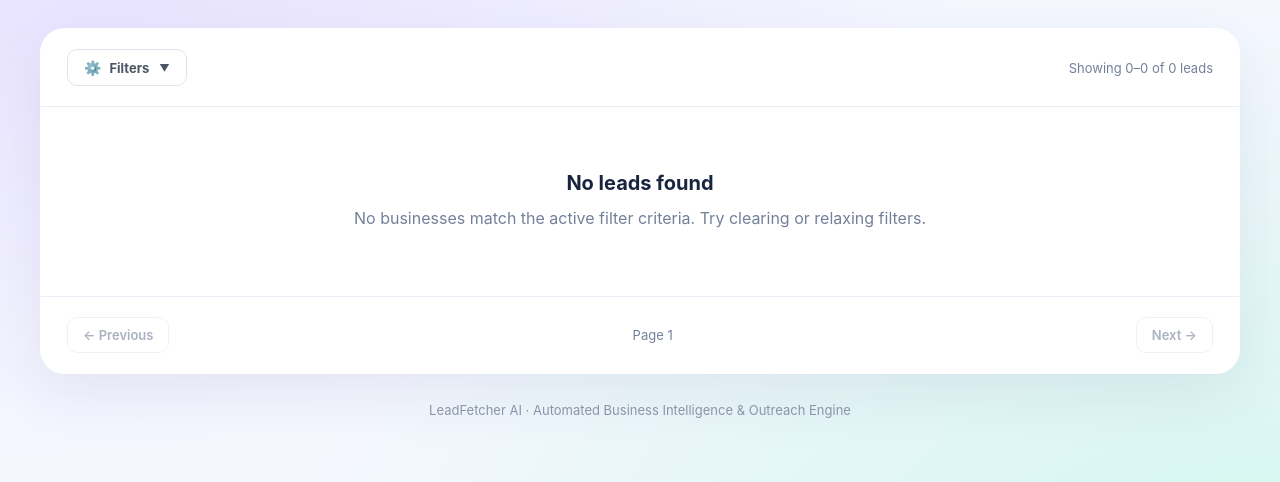
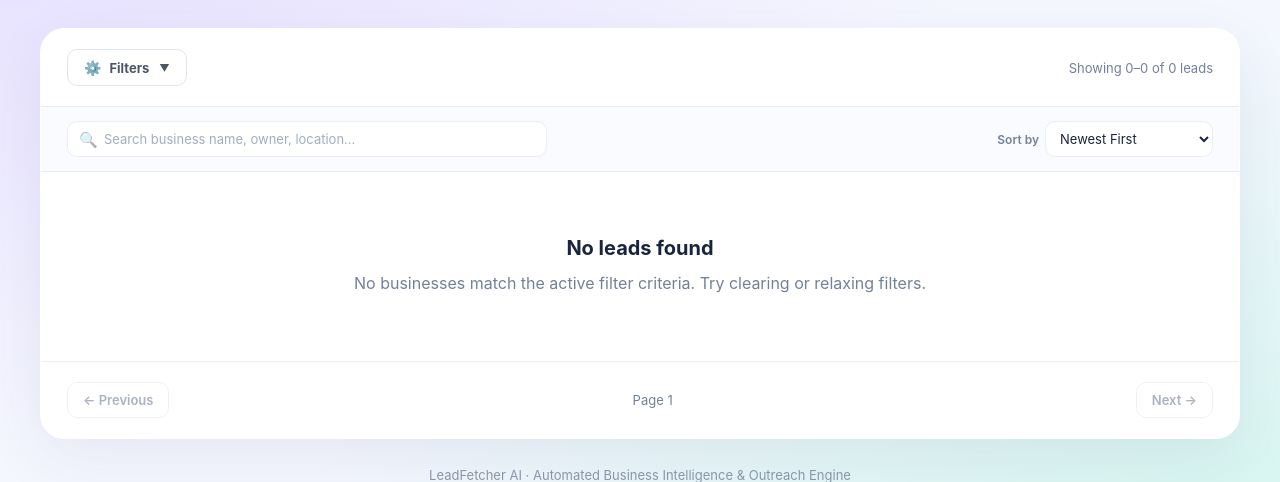
Before and after one commit to RedDevilAkshAy/LeadFetcherAI, a FastAPI app: page /lead/1 in a window 1280 px wide. Shown: the part 168-650 px from the top of the page. Run offline with FastAPI, Linux system fonts and the light colour scheme; data that the repository does not hold is empty.

Commit message:
Search business, sort business added

```diff
--- a/docker-compose.yml
+++ b/docker-compose.yml
@@ -39,6 +39,12 @@ services:
       - NVIDIA_EMBEDDING_MODEL=${NVIDIA_EMBEDDING_MODEL}
       - NVIDIA_MODEL=${NVIDIA_MODEL}
       - NVIDIA_BASE_URL=${NVIDIA_BASE_URL}
+      - ZOHO_CLIENT_ID=${ZOHO_CLIENT_ID:-1000.VZ8ZE3XRVXWNBTAUO36WYMJBFTTX0H}
+      - ZOHO_CLIENT_SECRET=${ZOHO_CLIENT_SECRET}
+      - ZOHO_REFRESH_TOKEN=${ZOHO_REFRESH_TOKEN:-}
+      - ZOHO_ACCOUNTS_DOMAIN=${ZOHO_ACCOUNTS_DOMAIN:-https://accounts.zoho.in}
+      - ZOHO_API_DOMAIN=${ZOHO_API_DOMAIN:-https://www.zohoapis.in}
+      - APP_BASE_URL=${APP_BASE_URL:-http://localhost:8000}
     ports:
       - "8000:8000"
 
--- a/schemas.py
+++ b/schemas.py
@@ -104,3 +104,4 @@ class BasicLeadData(BaseModel):
     characteristic: Optional[str] = None
     rating: Optional[float] = None
     review_count: Optional[int] = None
+    priority: Optional[str] = None  # Flattened from related LeadScore
--- a/server.py
+++ b/server.py
@@ -154,6 +154,8 @@ def get_leads(
     owner_status: str = Query("all"),
     location: Optional[str] = Query(None),
     characteristic: Optional[str] = Query(None),
+    search: Optional[str] = Query(None, description="Search business name, owner, location, or characteristic"),
+    sort_by: str = Query("newest", description="Sort order: newest | oldest | priority_high | priority_low | score_high | score_low | name_az | name_za"),
     limit: int = Query(20, ge=1, le=100),
     offset: int = Query(0, ge=0),
 ):
@@ -162,6 +164,8 @@ def get_leads(
         owner_status=owner_status,
         location=location,
         characteristic=characteristic,
+        search=search,
+        sort_by=sort_by,
         limit=limit,
         offset=offset,
     )
--- a/templates/dashboard.html
+++ b/templates/dashboard.html
@@ -571,6 +571,86 @@ tbody tr:hover {
   overflow-y: auto;
 }
 
+/* Search Bar */
+.search-bar-wrap {
+  display: flex;
+  align-items: center;
+  gap: 8px;
+  padding: 14px 26px;
+  border-bottom: 1px solid var(--line);
+  background: #fafbff;
+}
+.search-input-wrap {
+  position: relative;
+  flex: 1;
+  max-width: 480px;
+}
+.search-input-wrap .search-icon {
+  position: absolute;
+  left: 12px;
+  top: 50%;
+  transform: translateY(-50%);
+  font-size: 15px;
+  pointer-events: none;
+  opacity: 0.5;
+}
+.search-input {
+  width: 100%;
+  padding: 9px 12px 9px 36px;
+  font: inherit;
+  font-size: 13px;
+  border: 1.5px solid var(--line);
+  border-radius: 10px;
+  background: #fff;
+  color: var(--ink);
+  transition: border-color 0.2s;
+  outline: none;
+}
+.search-input:focus {
+  border-color: var(--primary);
+  box-shadow: 0 0 0 3px rgba(105, 84, 232, 0.12);
+}
+.search-input::placeholder { color: #a0aec0; }
+.btn-search-clear {
+  position: absolute;
+  right: 10px;
+  top: 50%;
+  transform: translateY(-50%);
+  background: none;
+  border: none;
+  padding: 2px 4px;
+  cursor: pointer;
+  font-size: 14px;
+  color: #9ca3af;
+  display: none;
+}
+.btn-search-clear:hover { color: var(--danger); }
+.sort-wrap {
+  display: flex;
+  align-items: center;
+  gap: 6px;
+  margin-left: auto;
+}
+.sort-wrap label {
+  font-size: 12px;
+  font-weight: 600;
+  color: var(--muted);
+  white-space: nowrap;
+}
+.sort-select {
+  font: inherit;
+  font-size: 13px;
+  padding: 8px 10px;
+  border: 1.5px solid var(--line);
+  border-radius: 10px;
+  background: #fff;
+  color: var(--ink);
+  cursor: pointer;
+  outline: none;
+  transition: border-color 0.2s;
+}
+.sort-select:focus { border-color: var(--primary); }
+
 /* State & Pagination */
 .state {
   text-align: center;
@@ -675,6 +755,36 @@ footer {
       <span class="count" id="count" role="status" aria-live="polite">Loading leads…</span>
     </div>
 
+    <!-- Search Bar + Sort Row -->
+    <div class="search-bar-wrap">
+      <div class="search-input-wrap">
+        <span class="search-icon">🔍</span>
+        <input
+          type="search"
+          id="search-input"
+          class="search-input"
+          placeholder="Search business name, owner, location…"
+          autocomplete="off"
+          aria-label="Search businesses"
+        >
+        <button type="button" class="btn-search-clear" id="btn-search-clear" title="Clear search" aria-label="Clear search">✕</button>
+      </div>
+
+      <div class="sort-wrap">
+        <label for="sort-select">Sort by</label>
+        <select id="sort-select" class="sort-select" aria-label="Sort leads by">
+          <option value="newest">Newest First</option>
+          <option value="oldest">Oldest First</option>
+          <option value="priority_high">Priority: High → Low</option>
+          <option value="priority_low">Priority: Low → High</option>
+          <option value="score_high">Score: High → Low</option>
+          <option value="score_low">Score: Low → High</option>
+          <option value="name_az">Name A → Z</option>
+          <option value="name_za">Name Z → A</option>
+        </select>
+      </div>
+    </div>
+
     <!-- Stacked Filters Panel (Expandable) -->
     <div id="filters-panel" class="filters-panel" hidden>
       <div class="filters-grid">
@@ -730,9 +840,10 @@ footer {
         <thead>
           <tr>
             <th scope="col" style="width: 32%;">Business</th>
-            <th scope="col" style="width: 22%;">Owner</th>
-            <th scope="col" style="width: 24%;">Website / Contact</th>
-            <th scope="col" style="width: 22%; text-align: right;">Action</th>
+            <th scope="col" style="width: 18%;">Owner</th>
+            <th scope="col" style="width: 14%; text-align: center;">Priority</th>
+            <th scope="col" style="width: 20%;">Website / Contact</th>
+            <th scope="col" style="width: 16%; text-align: right;">Action</th>
           </tr>
         </thead>
         <tbody id="leads-body"></tbody>
@@ -952,6 +1063,9 @@ footer {
 let activeOwner = 'all';
 let activeLocation = 'all';
 let activeCharacteristic = 'all';
+let activeSearch = '';
+let activeSortBy = 'newest';
+let searchDebounceTimer = null;
 let isFiltersOpen = false;
 let offset = 0;
 const PAGE_SIZE = 20;
@@ -990,6 +1104,11 @@ const selectCharacteristic = document.getElementById('filter-characteristic');
 const btnResetFilters = document.getElementById('btn-reset-filters');
 const btnApplyFilters = document.getElementById('btn-apply-filters');
 const filterSummaryText = document.getElementById('filter-summary-text');
+
+// Search & Sort DOM elements
+const searchInput = document.getElementById('search-input');
+const btnSearchClear = document.getElementById('btn-search-clear');
+const sortSelect = document.getElementById('sort-select');
 
 // Details DOM elements
 const btnBack = document.getElementById('btn-back');
@@ -1140,11 +1259,43 @@ function resetAllFilters() {
   ownerButtons.forEach(b => b.setAttribute('aria-pressed', String(b.dataset.owner === 'all')));
   selectLocation.value = 'all';
   selectCharacteristic.value = 'all';
+  // Also clear search
+  activeSearch = '';
+  if (searchInput) { searchInput.value = ''; }
+  if (btnSearchClear) { btnSearchClear.style.display = 'none'; }
   offset = 0;
   updateFilterBadgesAndChips();
   loadLeads();
 }
 btnResetFilters.addEventListener('click', resetAllFilters);
+
+// Search input — debounce 350ms
+searchInput.addEventListener('input', () => {
+  const val = searchInput.value.trim();
+  btnSearchClear.style.display = val ? 'block' : 'none';
+  clearTimeout(searchDebounceTimer);
+  searchDebounceTimer = setTimeout(() => {
+    activeSearch = val;
+    offset = 0;
+    loadLeads();
+  }, 350);
+});
+
+// Clear search button
+btnSearchClear.addEventListener('click', () => {
+  searchInput.value = '';
+  btnSearchClear.style.display = 'none';
+  activeSearch = '';
+  offset = 0;
+  loadLeads();
+});
+
+// Sort select — immediate reload
+sortSelect.addEventListener('change', () => {
+  activeSortBy = sortSelect.value;
+  offset = 0;
+  loadLeads();
+});
 
 // Owner button selection
 ownerButtons.forEach(btn => {
@@ -1268,7 +1419,25 @@ function renderLeads(items) {
     }
     tr.appendChild(tdOwner);
 
-    // 3. Website / Contact cell
+    // 3. Priority cell
+    const tdPriority = document.createElement('td');
+    tdPriority.style.textAlign = 'center';
+    const prio = lead.priority || null;
+    if (prio && !isMissing(prio)) {
+      const prioBadge = document.createElement('span');
+      prioBadge.className = `badge priority-${prio.toLowerCase()}`;
+      prioBadge.textContent = prio;
+      tdPriority.appendChild(prioBadge);
+    } else {
+      const unscored = document.createElement('span');
+      unscored.className = 'badge';
+      unscored.style.cssText = 'background:#f1f5f9;color:#94a3b8;';
+      unscored.textContent = '—';
+      tdPriority.appendChild(unscored);
+    }
+    tr.appendChild(tdPriority);
+
+    // 4. Website / Contact cell
     const tdContact = document.createElement('td');
     const contactWrap = document.createElement('div');
     contactWrap.style.display = 'flex';
@@ -1328,6 +1497,7 @@ async function loadLeads() {
 
   const params = new URLSearchParams({
     owner_status: activeOwner,
+    sort_by: activeSortBy,
     limit: String(PAGE_SIZE),
     offset: String(offset)
   });
@@ -1337,6 +1507,9 @@ async function loadLeads() {
   }
   if (activeCharacteristic && activeCharacteristic !== 'all') {
     params.set('characteristic', activeCharacteristic);
+  }
+  if (activeSearch) {
+    params.set('search', activeSearch);
   }
 
   try {
```
Also changed, not shown: lead_fetcher/sourcer.py (+86 -2 lines).
